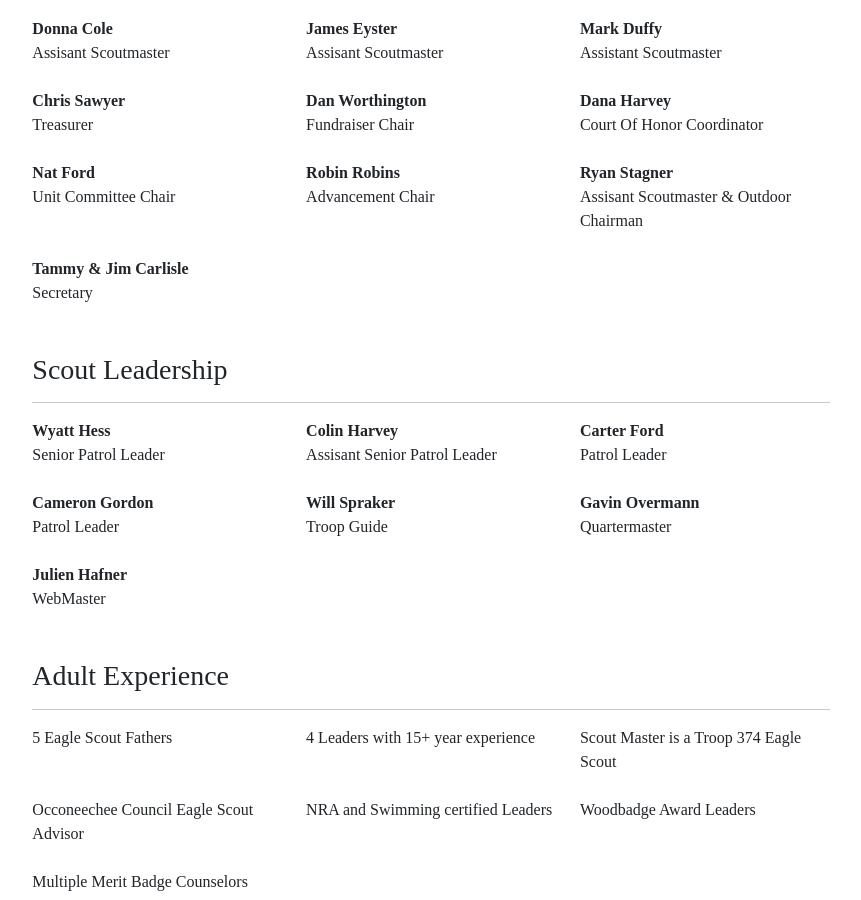
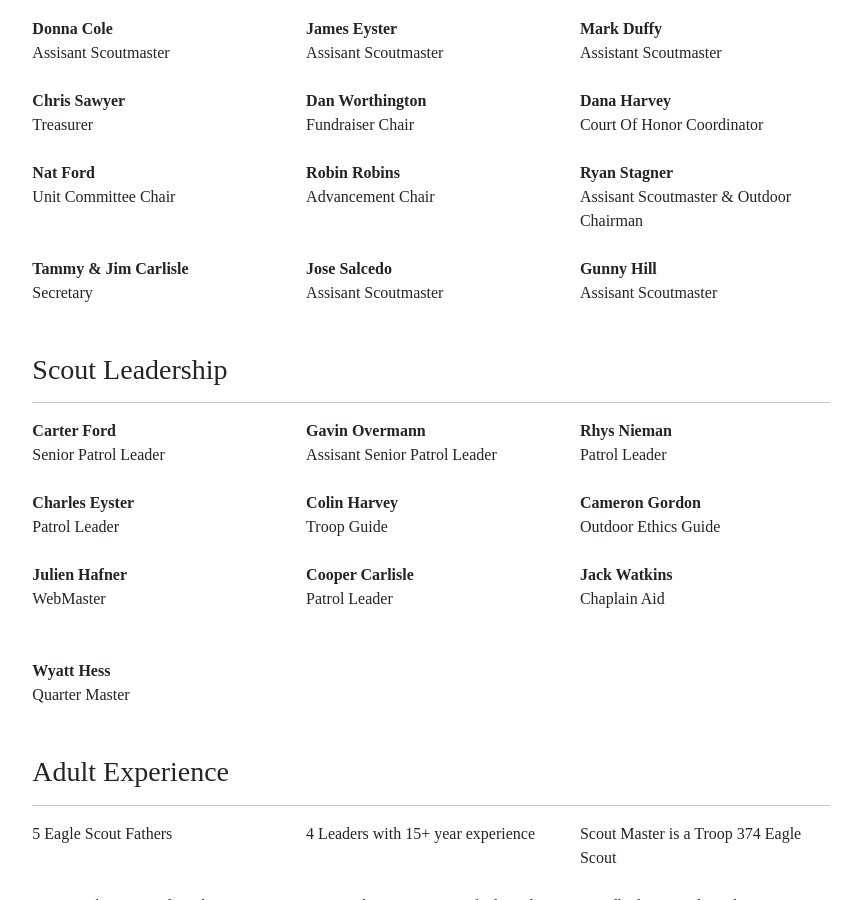
Before and after one commit to troop374/toop374.github.io, a Jekyll site: the page built from about.html, in a window 1280 px wide and 900 px high, scrolled down 1258 px. Shown: the whole window, without its empty margins (197-1058 px from the left). Built offline with Jekyll 4.4.1, drawn with Linux system fonts in a browser that asks for light colours; some web fonts are replaced.

Commit message:
Minor Updates: -Add will spraker image to eagles nest -edit emails on join the troop and Contact -edit and add names on the about page

```diff
--- a/_data/header_bar.yml
+++ b/_data/header_bar.yml
@@ -1,4 +1,4 @@
 - name: Join the Troop
-  link: mailto:&#116;&#114;&#111;&#111;&#112;&#051;&#055;&#052;&#114;&#097;&#108;&#101;&#105;&#103;&#104;&#064;&#103;&#109;&#097;&#105;&#108;&#046;&#099;&#111;&#109;,&#109;&#097;&#114;&#107;&#103;&#100;&#117;&#102;&#102;&#121;&#056;&#057;&#064;&#103;&#109;&#097;&#105;&#108;&#046;&#099;&#111;&#109;,&#101;&#100;&#100;&#105;&#101;&#046;&#111;&#118;&#101;&#114;&#109;&#097;&#110;&#110;&#064;&#103;&#109;&#097;&#105;&#108;&#046;&#099;&#111;&#109;?&#115;&#117;&#098;&#106;&#101;&#099;&#116;=&#074;&#111;&#105;&#110;&#032;&#116;&#104;&#101;&#032;&#084;&#114;&#111;&#111;&#112;
+  link: mailto:&#112;&#97;&#116;&#116;&#111;&#110;&#57;&#52;&#57;&#52;&#57;&#52;&#64;&#103;&#109;&#97;&#105;&#108;&#46;&#99;&#111;&#109;,&#101;&#100;&#100;&#105;&#101;&#46;&#111;&#118;&#101;&#114;&#109;&#97;&#110;&#110;&#64;&#103;&#109;&#97;&#105;&#108;&#46;&#99;&#111;&#109;?subject=Join the troop
 - name: Facebook
   link: https://facebook.com/104671372049906/
--- a/_data/nav_bar.yml
+++ b/_data/nav_bar.yml
@@ -11,4 +11,4 @@
 - name: Eagles Nest
   link: eagles.html
 - name: Contact
-  link: mailto:&#116;&#114;&#111;&#111;&#112;&#051;&#055;&#052;&#114;&#097;&#108;&#101;&#105;&#103;&#104;&#064;&#103;&#109;&#097;&#105;&#108;&#046;&#099;&#111;&#109;,&#109;&#097;&#114;&#107;&#103;&#100;&#117;&#102;&#102;&#121;&#056;&#057;&#064;&#103;&#109;&#097;&#105;&#108;&#046;&#099;&#111;&#109;,&#101;&#100;&#100;&#105;&#101;&#046;&#111;&#118;&#101;&#114;&#109;&#097;&#110;&#110;&#064;&#103;&#109;&#097;&#105;&#108;&#046;&#099;&#111;&#109;?&#115;&#117;&#098;&#106;&#101;&#099;&#116;=&#084;&#114;&#111;&#111;&#112;&#032;&#051;&#055;&#052;&#032;&#119;&#101;&#098;&#115;&#105;&#116;&#101;&#032;&#105;&#110;&#113;&#117;&#105;&#114;&#121;
+  link: mailto:&#112;&#97;&#116;&#116;&#111;&#110;&#57;&#52;&#57;&#52;&#57;&#52;&#64;&#103;&#109;&#97;&#105;&#108;&#46;&#99;&#111;&#109;,&#101;&#100;&#100;&#105;&#101;&#46;&#111;&#118;&#101;&#114;&#109;&#97;&#110;&#110;&#64;&#103;&#109;&#97;&#105;&#108;&#46;&#99;&#111;&#109;?subject=Troop374 Web Inquiry
--- a/about.html
+++ b/about.html
@@ -101,48 +101,62 @@ masthead_class: mast-head
             Secretary
         </div>
         <div class="col-sm">
-            &nbsp;<br/>
-            &nbsp;
+            <b>Jose Salcedo</b><br/>
+            Assisant Scoutmaster
         </div>
         <div class="col-sm">
-            &nbsp;<br/>
-            &nbsp;
+            <b>Gunny Hill</b><br/>
+            Assisant Scoutmaster
         </div>
     </div></br/><br/>
 
     <h3>Scout Leadership</h3><hr/>
     <div class="row">
         <div class="col-sm">
-            <b>Wyatt Hess</b><br/>
+            <b>Carter Ford</b><br/>
             Senior Patrol Leader
         </div>
         <div class="col-sm">
-            <b>Colin Harvey</b><br/>
+            <b>Gavin Overmann</b><br/>
             Assisant Senior Patrol Leader
         </div>
         <div class="col-sm">
-            <b>Carter Ford</b><br/>
+            <b>Rhys Nieman</b><br/>
             Patrol Leader
         </div>
     </div><br/>
     <div class="row">
         <div class="col-sm">
-            <b>Cameron Gordon</b> <br/>
+            <b>Charles Eyster</b> <br/>
             Patrol Leader
         </div>
         <div class="col-sm">
-            <b>Will Spraker</b><br/>
+            <b>Colin Harvey</b><br/>
             Troop Guide
         </div>
         <div class="col-sm">
-            <b>Gavin Overmann</b><br/>
-            Quartermaster
+            <b>Cameron Gordon</b><br/>
+            Outdoor Ethics Guide
         </div>
     </div><br/>
     <div class="row">
         <div class="col-sm">
             <b>Julien Hafner</b><br/>
             WebMaster
+        </div>
+        <div class="col-sm">
+            <b>Cooper Carlisle</b><br/>
+            Patrol Leader
+        </div>
+        <div class="col-sm">
+            <b>Jack Watkins</b><br/>
+            Chaplain Aid
+        </div>
+    </div></br/><br/>
+    <div class="row">
+        <div class="col-sm">
+            <b>Wyatt Hess</b> <br/>
+            Quarter Master
         </div>
         <div class="col-sm">
             &nbsp;<br/>
```
Also changed, not shown: assets/img/eagles/101-will-spraker.jpg.
